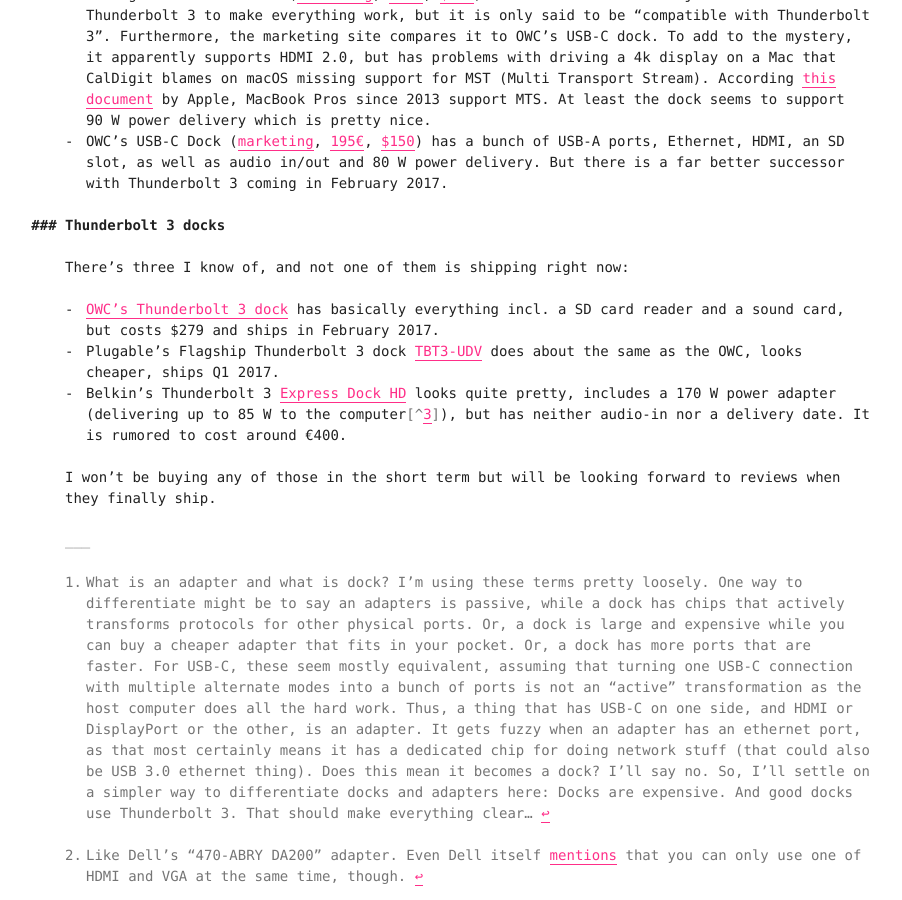
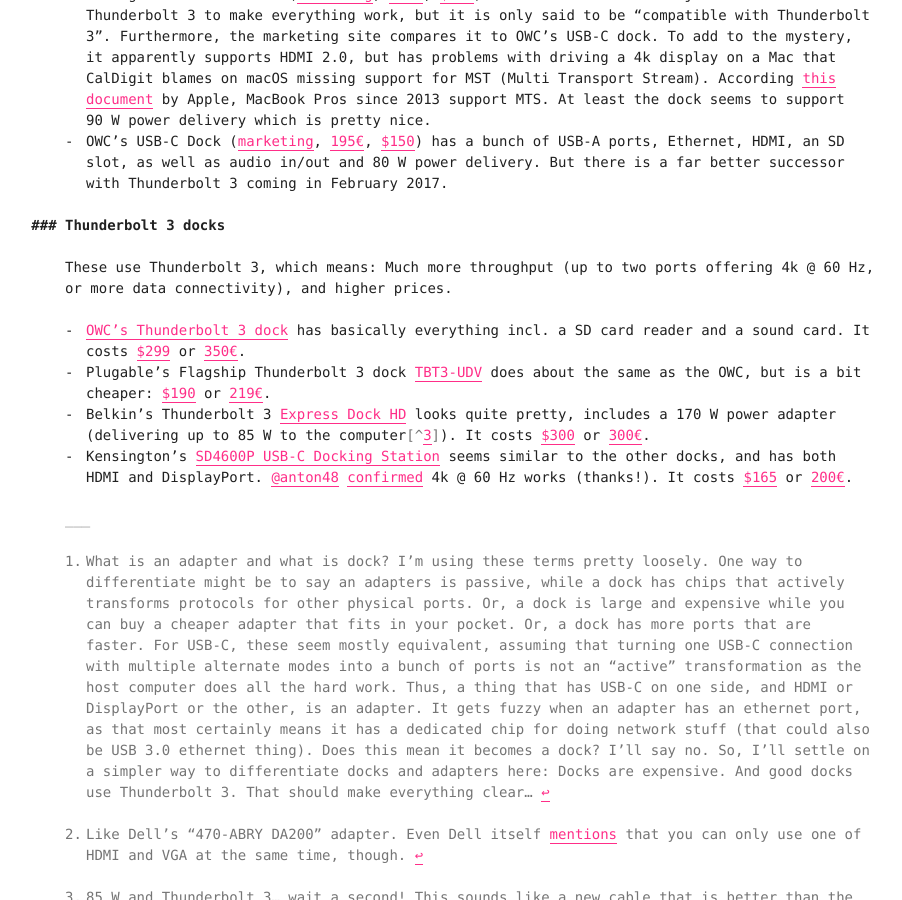
Before and after one commit to killercup/scribbles, a Jekyll site: the page built from _posts/2016-12-18-pascal-vs-usb-c.md, in a window 1280 px wide and 900 px high, scrolled down 7503 px. Shown: the whole window, without its empty margins (169-1071 px from the left). Built offline with Jekyll 4.4.1, drawn with Linux system fonts in a browser that asks for light colours.

Commit message:
USB-C post: Update docks
cf. #10

```diff
--- a/_posts/2016-12-18-pascal-vs-usb-c.md
+++ b/_posts/2016-12-18-pascal-vs-usb-c.md
@@ -274,16 +274,25 @@
 
 ### Thunderbolt 3 docks
 
-There's three I know of, and not one of them is shipping right now:
+These use Thunderbolt 3, which means: Much more throughput (up to two ports offering 4k @ 60 Hz, or more data connectivity), and higher prices.
 
-- [OWC's Thunderbolt 3 dock][owc-tb3] has basically everything incl. a SD card reader and a sound card, but costs $279 and ships in February 2017.
-- Plugable's Flagship Thunderbolt 3 dock [TBT3-UDV] does about the same as the OWC, looks cheaper, ships Q1 2017.
-- Belkin's Thunderbolt 3 [Express Dock HD][belkin-tb3] looks quite pretty, includes a 170 W power adapter (delivering up to 85 W to the computer[^belkin-cable]), but has neither audio-in nor a delivery date. It is rumored to cost around €400.
+- [OWC's Thunderbolt 3 dock][owc-tb3] has basically everything incl. a SD card reader and a sound card. It costs [$299][acom-owc-tb3] or [350€][ade-owc-tb3].
+- Plugable's Flagship Thunderbolt 3 dock [TBT3-UDV] does about the same as the OWC, but is a bit cheaper: [$190][acom-TBT3-UDV] or [219€][ade-TBT3-UDV].
+- Belkin's Thunderbolt 3 [Express Dock HD][belkin-tb3] looks quite pretty, includes a 170 W power adapter (delivering up to 85 W to the computer[^belkin-cable]). It costs [$300][acom-belkin-tb3] or [300€][ade-belkin-tb3].
+- Kensington's [SD4600P USB-C Docking Station][sd4600p] seems similar to the other docks, and has both HDMI and DisplayPort. [@anton48][] [confirmed][sd4600p-works] 4k @ 60 Hz works (thanks!). It costs [$165][acom-sd4600p] or [200€][ade-sd4600p].
 
 [^belkin-cable]: 85 W and Thunderbolt 3… wait a second! This sounds like a new cable that is better than the rest! Or maybe it's just the default Belkin Thunderbolt 3 cable with a "85 W" label pasted over the original "60 W" one.
 
-I won't be buying any of those in the short term but will be looking forward to reviews when they finally ship.
-
 [owc-tb3]: https://www.owcdigital.com/products/thunderbolt/thunderbolt-3-dock-overview
+[acom-owc-tb3]: https://www.amazon.com/OWC-Port-Thunderbolt-Dock-Space/dp/B01N51P3BB/ref=sr_1_3?ie=UTF8&qid=1505651385&sr=8-3&tag=killercup-21
+[ade-owc-tb3]: https://www.amazon.de/gp/product/B01N51P3BB/ref=s9_acsd_hps_bw_c_x_3_w?ie=UTF8&tag=killercup-21
 [TBT3-UDV]: http://plugable.com/thunderbolt-3/
+[acom-TBT3-UDV]: https://www.amazon.com/Plugable-Thunderbolt-Compatible-Supports-DisplayPort/dp/B06ZYR66QB/ref=sr_1_3?ie=UTF8&qid=1505651385&sr=8-3&tag=killercup-21
+[ade-TBT3-UDV]: https://www.amazon.de/gp/product/B0722Q4ZCP/ref=s9_acsd_hps_bw_c_x_3_w?ie=UTF8&tag=killercup-21
 [belkin-tb3]: http://www.belkin.com/us/p/F4U095au/
+[acom-belkin-tb3]: https://www.amazon.com/dp/B01MZ2ATGK/ref=sr_1_3?ie=UTF8&qid=1505651385&sr=8-3&tag=killercup-21
+[ade-belkin-tb3]: https://www.amazon.de/gp/product/B01MQU5UBN/ref=s9_acsd_hps_bw_c_x_3_w?ie=UTF8&tag=killercup-21
+[sd4600p]: https://www.kensington.com/us/us/4491/k38231ww/sd4600p-usbc-universal-dock-with-power
+[acom-sd4600p]: https://www.amazon.com/Kensington-Delivery-Charging-Precision-K38231WW/dp/B01FMP3B5S/ref=s9_acsd_hps_bw_c_x_3_w?ie=UTF8&tag=killercup-21
+[ade-sd4600p]: https://www.amazon.de/Kensington-SD4600P-Universal-Dockingstation-Stromversorgung-Datenübertragung/dp/B01FMP3B5S/ref=s9_acsd_hps_bw_c_x_3_w?ie=UTF8&tag=killercup-21
+[sd4600p-works]: https://github.com/killercup/scribbles/issues/10#issuecomment-329409956
```
